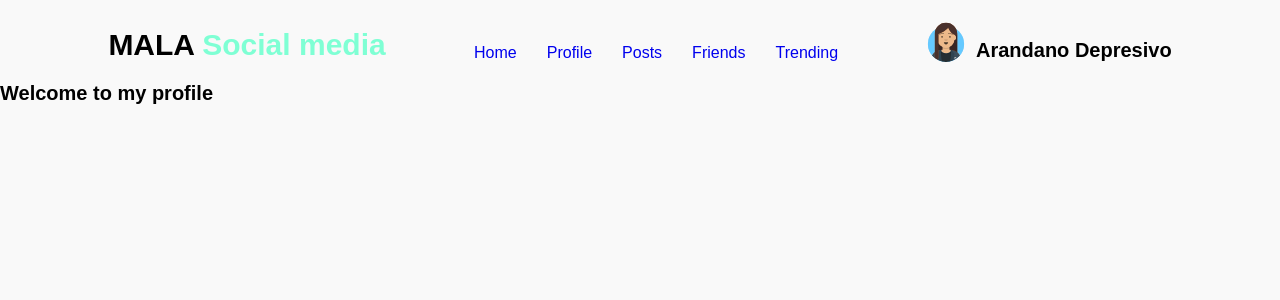
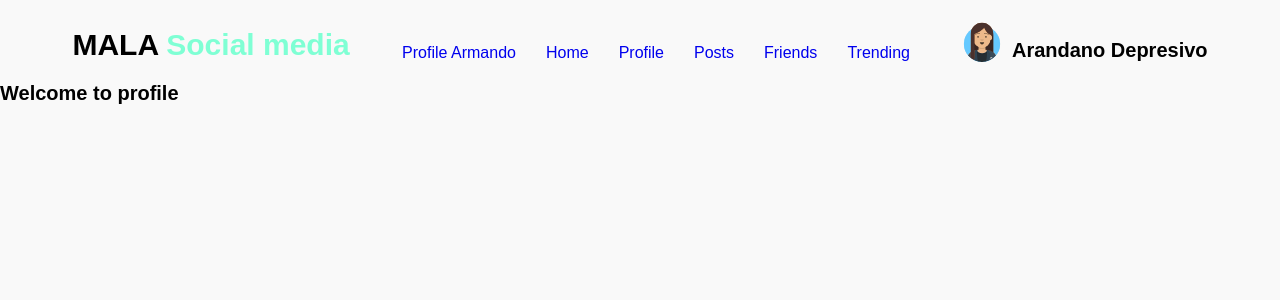
Before and after one commit to ArmandoAlmanza/mala-social-media, a React (Vite) app: page /profile in a window 1280 px wide. Shown: the top 300 px of the page. Built offline with nearby package versions, Linux system fonts and the light colour scheme.

Commit message:
add a sample to get the url querys with router

```diff
--- a/src/components/Navbar.jsx
+++ b/src/components/Navbar.jsx
@@ -1,12 +1,12 @@
 import { Link } from "react-router-dom";
 
 const Navbar = () => {
-    const links = ["profile", "posts", "friends", "trending"];
+    const links = ["home", "profile", "posts", "friends", "trending"];
 
     return (
         <nav className="navbar">
-            <Link to={"/"} className="link">
-                Home
+            <Link to={"/profile?name=Armando Almanza"} className="link">
+                Profile Armando
             </Link>
             {links.map((anchor, i) => {
                 return (
--- a/src/pages/Profile.jsx
+++ b/src/pages/Profile.jsx
@@ -1,7 +1,15 @@
 import React, { useEffect } from "react";
 import Header from "../components/Header";
+import { useLocation } from "react-router-dom";
+
+function useQuery() {
+    const { search } = useLocation();
+
+    return React.useMemo(() => new URLSearchParams(search), [search]);
+}
 
 const Profile = () => {
+    let query = useQuery();
     useEffect(() => {
         document.title = "MALA || Profile";
     }, []);
@@ -9,7 +17,7 @@ const Profile = () => {
     return (
         <div>
             <Header />
-            <h1>Welcome to my profile</h1>
+            <h1>Welcome to {query.get("name")} profile</h1>
         </div>
     );
 };
--- a/src/routes/routes.jsx
+++ b/src/routes/routes.jsx
@@ -7,6 +7,7 @@ export const MyRoutes = () => {
         <BrowserRouter>
             <Routes>
                 <Route path="/" element={<App />} />
+                <Route path="/home" element={<App />} />
                 <Route path="/profile" element={<Profile />} />
             </Routes>
         </BrowserRouter>
```
